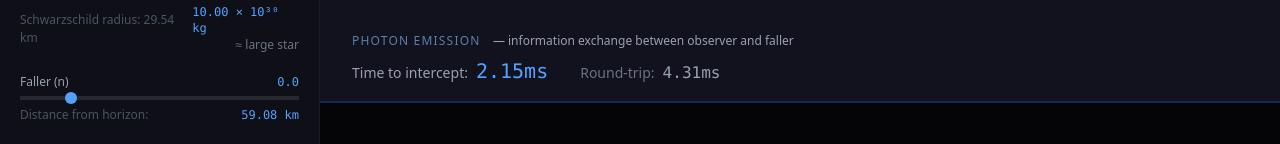
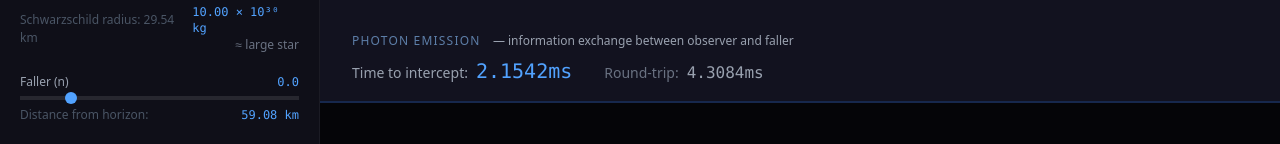
Before and after one commit to mvelinsky/frozen-stars, a Vue app: page / in a window 1280 px wide. Shown: the part 131-275 px from the top of the page. Built offline with nearby package versions, Linux system fonts and the light colour scheme.

Commit message:
time to intercept precision

```diff
--- a/src/App.vue
+++ b/src/App.vue
@@ -37,20 +37,20 @@ watch([nFaller, nObserver], () => {
   currentNTau.value = 0
 })
 
-function formatTime(tau: number): string {
+function formatTime(tau: number, precision: number = 2): string {
   const seconds = units.value.tauToSeconds(tau)
-  if (seconds < 1e-15) return `${(seconds * 1e18).toFixed(2)}as`
-  if (seconds < 1e-12) return `${(seconds * 1e15).toFixed(2)}fs`
-  if (seconds < 1e-9) return `${(seconds * 1e12).toFixed(2)}ps`
-  if (seconds < 1e-6) return `${(seconds * 1e9).toFixed(2)}ns`
-  if (seconds < 1e-3) return `${(seconds * 1e6).toFixed(2)}μs`
-  if (seconds < 1) return `${(seconds * 1e3).toFixed(2)}ms`
-  if (seconds < 60) return `${seconds.toFixed(2)}s`
-  if (seconds < 3600) return `${(seconds / 60).toFixed(2)}m`
-  if (seconds < 86400) return `${(seconds / 3600).toFixed(2)}h`
-  if (seconds < 31536000) return `${(seconds / 86400).toFixed(2)}d`
+  if (seconds < 1e-15) return `${(seconds * 1e18).toFixed(precision)}as`
+  if (seconds < 1e-12) return `${(seconds * 1e15).toFixed(precision)}fs`
+  if (seconds < 1e-9) return `${(seconds * 1e12).toFixed(precision)}ps`
+  if (seconds < 1e-6) return `${(seconds * 1e9).toFixed(precision)}ns`
+  if (seconds < 1e-3) return `${(seconds * 1e6).toFixed(precision)}μs`
+  if (seconds < 1) return `${(seconds * 1e3).toFixed(precision)}ms`
+  if (seconds < 60) return `${seconds.toFixed(precision)}s`
+  if (seconds < 3600) return `${(seconds / 60).toFixed(precision)}m`
+  if (seconds < 86400) return `${(seconds / 3600).toFixed(precision)}h`
+  if (seconds < 31536000) return `${(seconds / 86400).toFixed(precision)}d`
   const years = seconds / 31536000
-  if (years < 1e15) return `${years.toFixed(2)}y`
+  if (years < 1e15) return `${years.toFixed(precision)}y`
   return `${years.toExponential(2)}y`
 }
 
@@ -130,11 +130,11 @@ const faqItems = [
           <div class="flex items-baseline gap-8">
             <div>
               <span class="text-gray-400 text-sm mr-2">Time to intercept:</span>
-              <span class="font-mono text-xl text-blue-400">{{ isFinite(timeToIntercept) ? formatTime(timeToIntercept) : '∞' }}</span>
+              <span class="font-mono text-xl text-blue-400">{{ isFinite(timeToIntercept) ? formatTime(timeToIntercept, 4) : '∞' }}</span>
             </div>
             <div>
               <span class="text-gray-500 text-sm mr-2">Round-trip:</span>
-              <span class="font-mono text-gray-400">{{ isFinite(timeToReceiveResponse) ? formatTime(timeToReceiveResponse) : '∞' }}</span>
+              <span class="font-mono text-gray-400">{{ isFinite(timeToReceiveResponse) ? formatTime(timeToReceiveResponse, 4) : '∞' }}</span>
             </div>
           </div>
         </div>
--- a/src/engine/BlackHoleEngine.ts
+++ b/src/engine/BlackHoleEngine.ts
@@ -118,11 +118,12 @@ export class BlackHoleEngine {
   /**
    * Get faller's n-coordinate at a given coordinate time.
    * Inverse of coordinateTime: n = log10(t + 10^nStart)
+   * @param t - Coordinate time (relative to faller's start at t=0)
    */
   private fallerNAtCoordinateTime(t: number): number {
+    if (t <= 0) return this.cfg.nFaller;
     const nStart = this.cfg.nFaller;
     const val = t + Math.pow(10, nStart);
-    if (val <= 0) return nStart;
     return Math.log10(val);
   }
 
```
